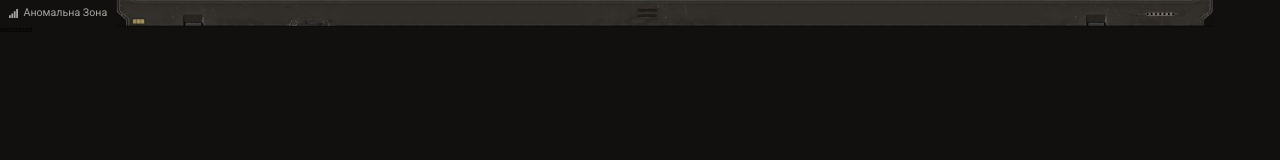
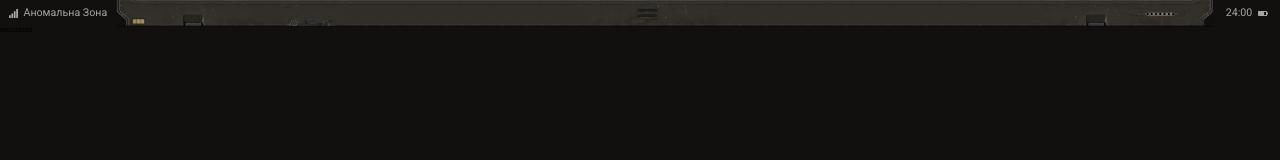
Before and after one commit to alexracovets/stalker, a Next.js app: page /pda in a window 1280 px wide. Shown: the top 160 px of the page. Built offline with nearby package versions, Linux system fonts and the light colour scheme.

Commit message:
adde time

```diff
--- a/components/shared/currentTime.tsx
+++ b/components/shared/currentTime.tsx
@@ -0,0 +1,22 @@
+"use client";
+
+import Image from "next/image";
+
+export const CurrentTime = () => {
+
+    return (
+        <>
+            <div
+                className="text-[1.6rem] text-pda-white font-roboto"
+            >
+                24:00
+            </div>
+            <div
+                className="relative w-[1.6rem] h-[1.6rem]"
+            >
+                <Image src="/headerPDA/chargeBattery.svg" alt="internet" fill className="object-contain" />
+            </div>
+        </>
+
+    )
+}
--- a/components/shared/headerPDA.tsx
+++ b/components/shared/headerPDA.tsx
@@ -1,6 +1,6 @@
 import Image from "next/image";
 
-import { InternetConnection } from "@/components/shared";
+import { InternetConnection, CurrentTime } from "@/components/shared";
 
 export const HeaderPDA = () => {
 
@@ -13,11 +13,6 @@ export const HeaderPDA = () => {
                     className="w-[17.4rem] flex justify-center items-center gap-x-[.8rem]"
                 >
                     <InternetConnection />
-                    <span
-                        className="text-[1.6rem] text-pda-white font-roboto"
-                    >
-                        Аномальна Зона
-                    </span>
                 </div>
                 <div
                     className="relative w-[164.7rem] h-[4.1rem]"
@@ -25,9 +20,9 @@ export const HeaderPDA = () => {
                     <Image src="/headerPDA/top_header.png" fill alt="header top" className="object-cover" />
                 </div>
                 <div
-                    className="w-[9.9rem]"
+                    className="w-[9.9rem] flex justify-center items-center gap-x-[.8rem]"
                 >
-
+                    <CurrentTime />
                 </div>
             </div>
         </header>
--- a/components/shared/index.tsx
+++ b/components/shared/index.tsx
@@ -1,5 +1,6 @@
 export { InternetConnection } from './internetConnection';
 export { StartNavigation } from './startNavigation';
+export { CurrentTime } from './currentTime';
 export { StartScreen } from './startScreen';
 export { StartLinks } from './startLinks';
 export { HeaderPDA } from './headerPDA';
--- a/components/shared/internetConnection.tsx
+++ b/components/shared/internetConnection.tsx
@@ -1,12 +1,22 @@
-import Image from "next/image"
+"use client";
+
+import Image from "next/image";
 
 export const InternetConnection = () => {
 
     return (
-        <div
-            className="relative w-[1.4rem] h-[1.4rem]"
-        >
-            <Image src="/headerPDA/InternetConnection.svg" alt="internet" fill className="object-cover" />
-        </div>
+        <>
+            <div
+                className="relative w-[1.4rem] h-[1.4rem]"
+            >
+                <Image src="/headerPDA/internetConnection.svg" alt="internet" fill className="object-cover" />
+            </div>
+            <span
+                className="text-[1.6rem] text-pda-white font-roboto"
+            >
+                Аномальна Зона
+            </span>
+        </>
+
     )
 }
```
Also changed, not shown: public/headerPDA/chargeBattery.svg (added).
